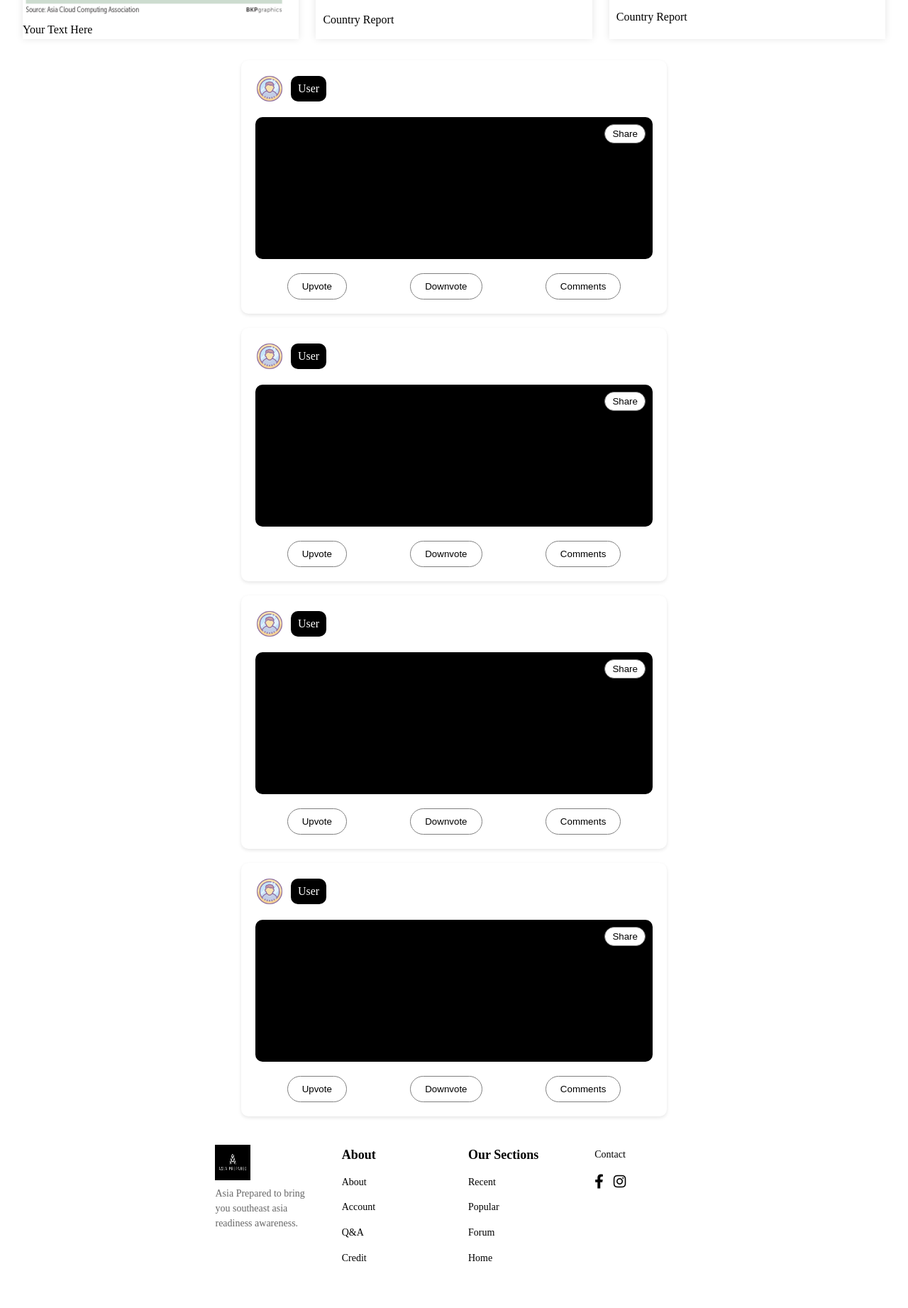
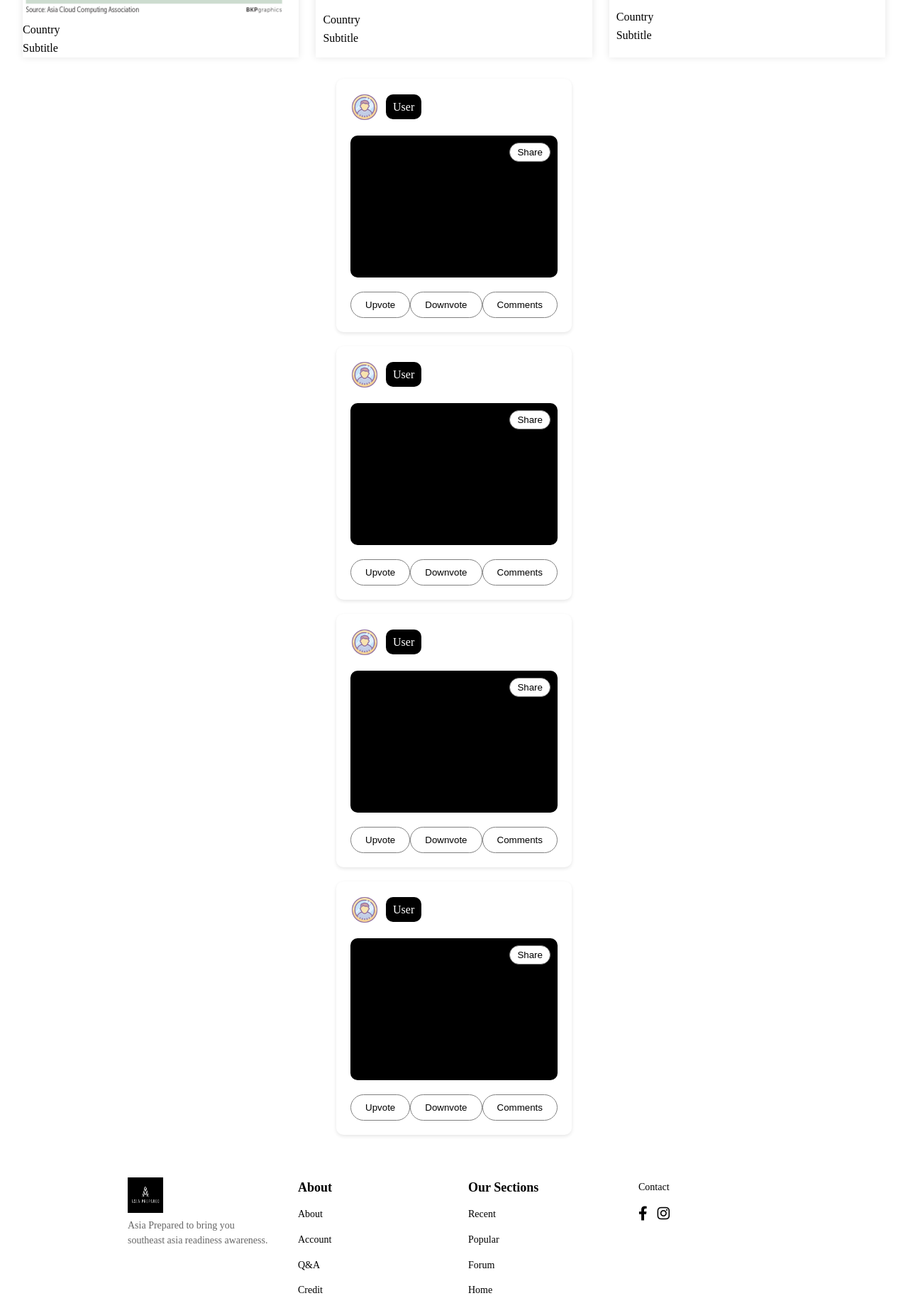
Before and after one commit to jigglewiggle101/BED2024_P02_Team04, a website: page asiaprepared/asiaprepared-api-mvc-db/public/index.html in a window 1280 px wide. Shown: the part 619-2462 px from the top of the page at 71% size. Drawn offline with nearby package versions, Linux system fonts and the light colour scheme.

Commit message:
Updated on responsiveness of the index.html and making comments on html and css file

```diff
--- a/asiaprepared/asiaprepared-api-mvc-db/public/index.html
+++ b/asiaprepared/asiaprepared-api-mvc-db/public/index.html
@@ -3,16 +3,21 @@
 <head>
     <meta charset="UTF-8">
     <meta name="viewport" content="width=device-width, initial-scale=1.0">
+    <!-- Link to external CSS file -->
     <link rel="stylesheet" href="../public/styles/index.css">
+    <!-- Link to Font Awesome for icons -->
     <link rel="stylesheet" href="https://cdnjs.cloudflare.com/ajax/libs/font-awesome/5.15.4/css/all.min.css">
+    <!-- Link to Google Material Icons -->
     <link rel="stylesheet" href="https://fonts.googleapis.com/icon?family=Material+Icons">
-</head>
     <title>Homepage</title>
 </head>
 <body>
+    <!-- Navbar -->
     <div class="navbar">
         <nav>
-            <a href="index.html"><img src="img/bedlogo.png" alt="logobrand" width="80" height="80"></a>
+            <a href="index.html">
+                <img src="img/bedlogo.png" alt="logobrand" width="80" height="80">
+            </a>
             <div class="search-bar">
                 <input type="text" placeholder="Search...">
                 <i class="fas fa-search search-icon"></i>
@@ -20,10 +25,10 @@
             <a href="account.html">
                 <img src="../public/img/icons8-test-account-50.png" alt="Profile" class="profile-icon">
             </a>
-            </div>
         </nav>
     </div>
 
+    <!-- Secondary Navbar -->
     <div class="navbar">
         <nav>
             <a href="index.html">Home</a>
@@ -36,36 +41,44 @@
                     <a href="#">Link 1</a>
                     <a href="#">Link 2</a>
                     <a href="#">Link 3</a>
-
+                </div>
             </div>
         </nav>
     </div>
-</div>
+
+    <!-- Horizontal line for separation -->
     <hr>
 
-
+    <!-- Content Section -->
     <div class="content">
+        <!-- Post 1-->
         <div class="post">
             <img src="../public/img/ser1.jpg" alt="Image 1" style="width:95%">
             <div class="overlay">
-                <div class="text">Your Text Here</div>
+                <div class="country">Country</div>
+                <div class="subtitle">Subtitle</div>
             </div>
         </div>
+        <!-- Post 2 -->
         <div class="post">
             <img src="../public/img/ser2.jpg" alt="Image 2" style="width:100%">
             <div class="details">
-                <p>Country Report</p>
+                <div class="country">Country</div>
+                <div class="subtitle">Subtitle</div>
             </div>
         </div>
+         <!-- Post 3 -->
         <div class="post">
             <img src="../public/img/ser3.jpg" alt="Image 3" style="width:72%">
             <div class="details">
-                <p>Country Report</p>
+                <div class="country">Country</div>
+                <div class="subtitle">Subtitle</div>
             </div>
         </div>
 
-
+        <!-- Grid of Posts -->
         <div class="posts-grid">
+            <!-- Post Container -->
             <div class="post-container">
                 <div class="user-info">
                     <img src="../public/img/icons8-circled-user-male-skin-type-7-64.png" alt="User Avatar" class="user-avatar">
@@ -82,7 +95,7 @@
                     </div>
                 </div>
             </div>
-
+            <!-- Repeat post container for more posts -->
             <div class="post-container">
                 <div class="user-info">
                     <img src="../public/img/icons8-circled-user-male-skin-type-7-64.png" alt="User Avatar" class="user-avatar">
@@ -99,7 +112,6 @@
                     </div>
                 </div>
             </div>
-
             <div class="post-container">
                 <div class="user-info">
                     <img src="../public/img/icons8-circled-user-male-skin-type-7-64.png" alt="User Avatar" class="user-avatar">
@@ -116,7 +128,6 @@
                     </div>
                 </div>
             </div>
-
             <div class="post-container">
                 <div class="user-info">
                     <img src="../public/img/icons8-circled-user-male-skin-type-7-64.png" alt="User Avatar" class="user-avatar">
@@ -133,13 +144,16 @@
                     </div>
                 </div>
             </div>
+        </div>
+    </div>
 
-
-<!--Footer-->
+    <!-- Footer -->
     <footer>
         <div class="footer-container">
             <div class="footer-column">
-            <a href="index.html"><img src="img/bedlogo.png" alt="logobrand" width="50" height="50"></a>
+                <a href="index.html">
+                    <img src="img/bedlogo.png" alt="logobrand" width="50" height="50">
+                </a>
                 <p>Asia Prepared to bring you southeast asia readiness awareness.</p>
             </div>
             <div class="footer-column">
@@ -172,8 +186,7 @@
         </div>
     </footer>
 
-
-<!--Scripts-->
+    <!-- Scripts -->
     <script src="https://cdn.jsdelivr.net/npm/@popperjs/core@2.9.2/dist/umd/popper.min.js" integrity="sha384-IQsoLXl5PILFhosVNubq5LC7Qb9DXgDA9i+tQ8Zj3iwWAwPtgFTxbJ8NT4GN1R8p" crossorigin="anonymous"></script>
     <script src="https://cdn.jsdelivr.net/npm/bootstrap@5.0.2/dist/js/bootstrap.min.js" integrity="sha384-cVKIPhGWiC2Al4u+LWgxfKTRIcfu0JTxR+EQDz/bgldoEyl4H0zUF0QKbrJ0EcQF" crossorigin="anonymous"></script>
 </body>
--- a/asiaprepared/asiaprepared-api-mvc-db/public/styles/index.css
+++ b/asiaprepared/asiaprepared-api-mvc-db/public/styles/index.css
@@ -1,27 +1,32 @@
-/* Reset and base styles */
+
+/* Apply box-sizing to all elements */
 * {
     box-sizing: border-box;
     margin: 0;
     padding: 0;
 }
 
+/* Body styling */
 body {
     font-family: 'Playfair Display', serif;
     line-height: 1.6;
 }
 
+/* Navbar styling */
 .navbar {
     background-color: white;
     padding: 10px;
     border-bottom: 1px solid #ddd; /* Add a border bottom for separation */
 }
 
+/* Navbar layout */
 .navbar nav {
     display: flex;
     align-items: center;
     justify-content: space-between;
 }
 
+/* Navbar links styling */
 .navbar a {
     color: black;
     padding: 10px 8px; /* Adjust padding */
@@ -29,6 +34,7 @@ body {
     text-align: center;
 }
 
+/* Search bar styling */
 .search-bar {
     display: flex;
     align-items: center;
@@ -36,6 +42,7 @@ body {
     position: relative;
 }
 
+/* Search bar input styling */
 .search-bar input[type="text"] {
     padding: 10px;
     padding-left: 30px; /* Make space for the icon */
@@ -46,6 +53,7 @@ body {
     align-content: center;
 }
 
+/* Search icon styling */
 .search-bar .search-icon {
     position: absolute;
     left: 10px;
@@ -53,11 +61,13 @@ body {
     color: gray;
 }
 
+/* Dropdown menu styling */
 .dropdown {
     position: relative;
     display: inline-block;
 }
 
+/* Dropdown content styling */
 .dropdown-content {
     display: none;
     position: absolute;
@@ -66,6 +76,7 @@ body {
     z-index: 1;
 }
 
+/* Dropdown content links styling */
 .dropdown-content a {
     color: black;
     padding: 12px 16px;
@@ -73,14 +84,17 @@ body {
     display: block;
 }
 
+/* Dropdown content hover effect */
 .dropdown-content a:hover {
     background-color: #ddd;
 }
 
+/* Show dropdown content on hover */
 .dropdown:hover .dropdown-content {
     display: block;
 }
 
+/* Responsive navbar styling for smaller screens */
 @media screen and (max-width: 768px) {
     .navbar {
         flex-direction: column;
@@ -100,6 +114,7 @@ body {
     }
 }
 
+/* Content section styling */
 .content {
     display: flex;
     flex-wrap: wrap;
@@ -107,6 +122,7 @@ body {
     padding: 20px;
 }
 
+/* Individual post styling */
 .post {
     background-color: white;
     margin: 10px;
@@ -115,70 +131,89 @@ body {
     box-sizing: border-box;
 }
 
+/* Post image styling */
 .post img {
     width: 100%;
     height: auto;
 }
 
+/* Post details styling */
 .post .details {
     padding: 10px;
 }
 
+/* Footer styling */
 .footer {
     background-color: #333;
     color: white;
     text-align: center;
     padding: 20px;
+    display: flex;
+    justify-content: center;
+    align-items: center;
+    flex-direction: column;
 }
 
+/* Footer container styling */
 .footer-container {
     display: flex;
-    justify-content: space-around;
+    justify-content: center;
     align-items: flex-start;
     max-width: 1200px;
     margin: 0 auto;
     padding: 20px;
+    flex-wrap: wrap;
 }
 
+/* Footer column styling */
 .footer-column {
     flex: 1;
     margin: 0 20px;
+    max-width: 200px;
 }
 
+/* Footer column header styling */
 .footer-column h2 {
     font-size: 18px;
     margin-bottom: 10px;
 }
 
+/* Footer column paragraph styling */
 .footer-column p {
     font-size: 14px;
     line-height: 1.5;
     color: #666;
 }
 
+/* Footer column list styling */
 .footer-column ul {
     list-style: none;
     padding: 0;
 }
 
+/* Footer column list item styling */
 .footer-column ul li {
     margin-bottom: 10px;
 }
 
+/* Footer column list item link styling */
 .footer-column ul li a {
     color: #000;
     text-decoration: none;
     font-size: 14px;
 }
 
+/* Footer column list item link hover effect */
 .footer-column ul li a:hover {
     text-decoration: underline;
 }
 
+/* Social icons styling */
 .social-icons {
     margin-top: 10px;
 }
 
+/* Social icons link styling */
 .social-icons a {
     text-decoration: none;
     color: #000;
@@ -186,11 +221,12 @@ body {
     font-size: 20px;
 }
 
+/* Social icons link hover effect */
 .social-icons a:hover {
     color: #0073e6;
 }
 
-
+/* Post container styling */
 .post-container {
     background-color: white;
     border-radius: 10px;
@@ -200,12 +236,14 @@ body {
     max-width: 600px;
 }
 
+/* User info section styling */
 .user-info {
     display: flex;
     align-items: center;
     margin-bottom: 20px;
 }
 
+/* User avatar styling */
 .user-avatar {
     border-radius: 50%;
     width: 40px;
@@ -213,6 +251,7 @@ body {
     margin-right: 10px;
 }
 
+/* Username styling */
 .username {
     background-color: black;
     color: white;
@@ -220,12 +259,14 @@ body {
     border-radius: 10px;
 }
 
+/* Post content section styling */
 .post-content {
     display: flex;
     flex-direction: column;
     align-items: center;
 }
 
+/* Post image section styling */
 .post-image {
     width: 100%;
     height: 200px;
@@ -235,6 +276,7 @@ body {
     margin-bottom: 20px;
 }
 
+/* View button styling */
 .view-button {
     position: absolute;
     top: 10px;
@@ -246,12 +288,14 @@ body {
     cursor: pointer;
 }
 
+/* Post actions section styling */
 .post-actions {
     display: flex;
     justify-content: space-around;
     width: 100%;
 }
 
+/* Action button styling */
 .action-button {
     padding: 10px 20px;
     background-color: white;
```
Lines whose indentation alone changed are shown as unchanged.
